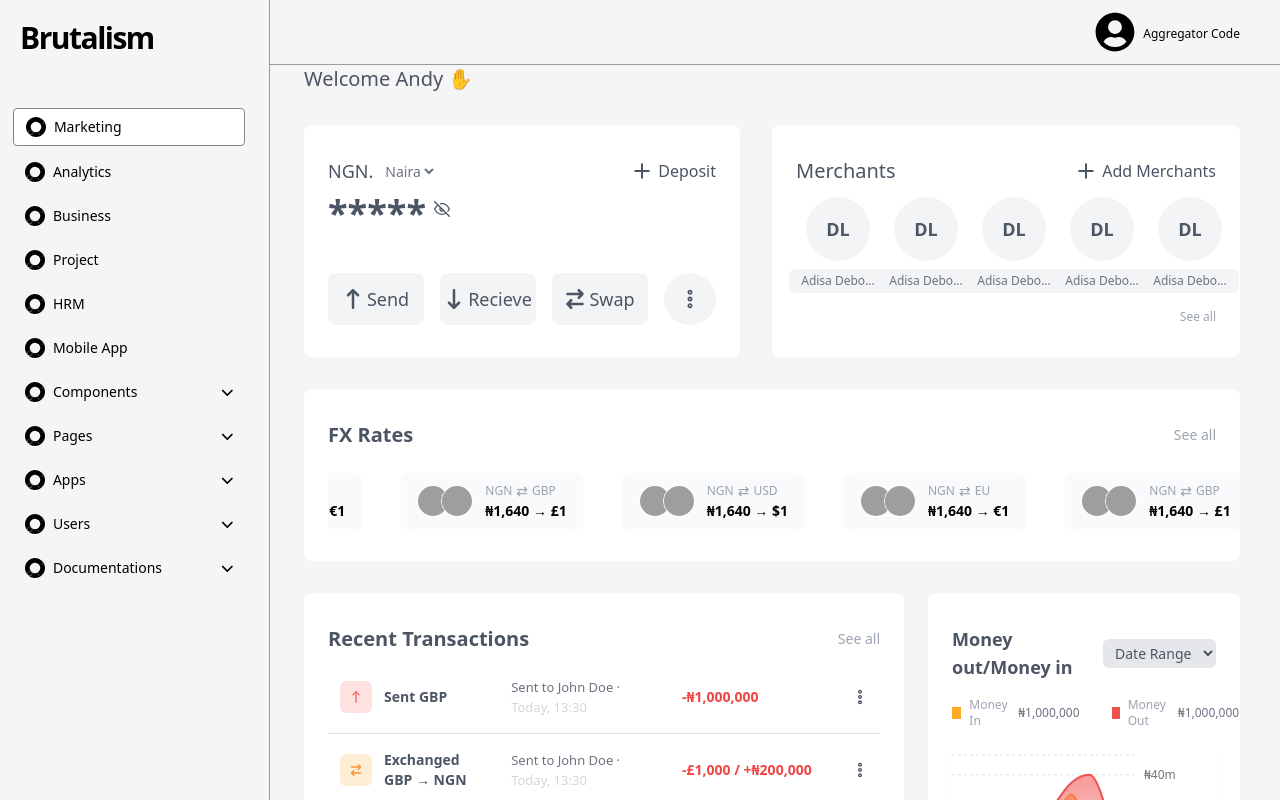
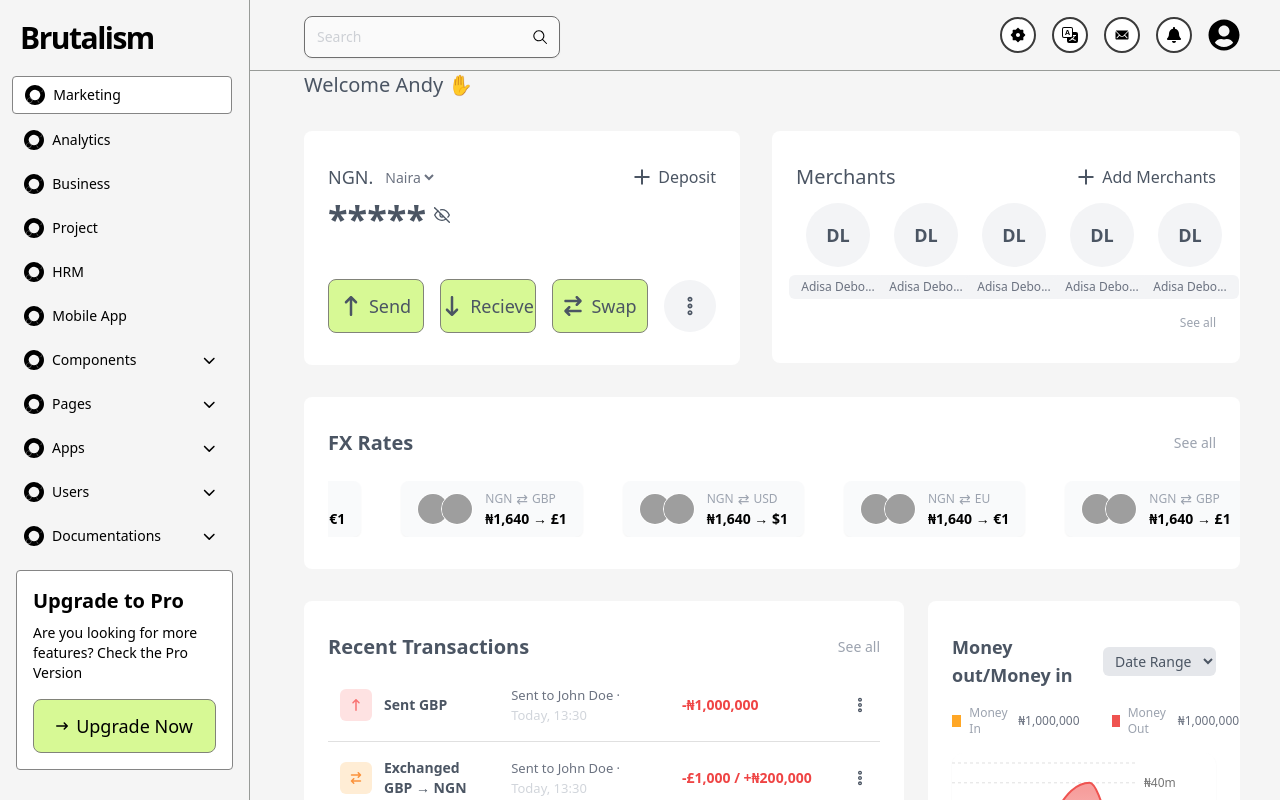
Before and after one commit to JT-OYEMADE/brutalism, a React (Vite) app: page / in a window 1280 px wide. Shown: the top 800 px of the page. Built offline with nearby package versions, Linux system fonts and the light colour scheme; grey boxes are pictures that could not be loaded.

Commit message:
dashboard layout

```diff
--- a/src/components/common/Button.tsx
+++ b/src/components/common/Button.tsx
@@ -1,6 +1,6 @@
 const Button = ({ prefixIcon, label }: { prefixIcon: React.ReactElement; label: string }) => {
   return (
-    <button className='bg-gray-100 rounded-lg w-full py-3 text-sm lg:text-lg font-medium flex items-center justify-center gap-1 hover:bg-gray-300 transition-colors transition-all duration-700 ease-[cubic-bezier(0.2,1,0.22,1)] hover:-translate-y-[1.5px]'>
+    <button className='bg-[#D7F995] rounded-lg w-full py-3 text-sm lg:text-lg font-medium flex items-center justify-center gap-2 hover:bg-gray-300 transition-colors transition-all duration-700 ease-[cubic-bezier(0.2,1,0.22,1)] border border-[#818379] hover:-translate-y-[1.5px]'>
       {prefixIcon} {label}
     </button>
   );
--- a/src/components/layouts/DashboardLayout/NavMenu.tsx
+++ b/src/components/layouts/DashboardLayout/NavMenu.tsx
@@ -5,8 +5,14 @@
 import { useState, useRef, useEffect } from 'react';
 import { useLocation, Link } from 'react-router-dom';
 import navItems from 'lib/constants/dashboardNavItems';
-import { FaChevronDown, FaChevronUp } from 'react-icons/fa6';
+import {
+  FaArrowDownLong,
+  FaArrowRightLong,
+  FaChevronDown,
+  FaChevronUp,
+} from 'react-icons/fa6';
 import { Textfield } from 'components/common/Textfield';
+import Button from 'components/common/Button';
 
 const NavMenu = () => {
   const location = useLocation();
@@ -56,7 +62,7 @@ const NavMenu = () => {
           </Link>
         </div>
 
-        <nav className='flex flex-1 flex-col mt-8'>
+        <nav className='flex flex-1 flex-col'>
           <ul role='list' className='flex flex-1 flex-col gap-y-7'>
             <li>
               <ul role='list' className='flex flex-col gap-y-2'>
@@ -65,14 +71,12 @@ const NavMenu = () => {
 
                   if (!sub) {
                     let isLinkActive = false;
-                    if (href)
-                      isLinkActive =
-                        href === location.pathname || location.pathname.includes(href);
+                    if (href) isLinkActive = href === location.pathname;
                     return (
                       <Link
                         to={href || '#'}
                         key={name}
-                        className={`flex gap-3 items-center justify-center text-sm w-[96%]`}>
+                        className={`flex gap-3 items-center justify-center text-sm w-[98%]`}>
                         <div
                           className={`w-[90%] flex gap-2 px-3 py-2 items-center h-full rounded ${
                             isLinkActive ? ' bg-white border border-[#858585]' : 'text-black'
@@ -108,7 +112,7 @@ const NavMenu = () => {
                         ref={(el) => {
                           submenuRefs.current[key || ''] = el;
                         }}
-                        className='flex flex-col gap-2 pl-10 overflow-hidden transition-all duration-300'
+                        className='flex flex-col gap-2 overflow-hidden transition-all duration-300'
                         style={{
                           maxHeight:
                             activeSubmenu === key
@@ -120,12 +124,13 @@ const NavMenu = () => {
                           return (
                             <li
                               key={submenuItem.name}
-                              className={`mx-6 px-4 rounded-2xl pb-1 ${
-                                isSubActive ? 'bg-[#296DDC80]' : ''
+                              className={`rounded w-[85%] mr-auto ml-4 px-5 py-2 ${
+                                isSubActive ? 'bg-white border border-[#858585]' : ''
                               }`}>
                               <Link
                                 to={submenuItem.href}
-                                className='text-xs text-black font-lato'>
+                                className='text-xs text-black font-lato flex items-center gap-1'>
+                                <span className='w-4 h-5'></span>
                                 {submenuItem.name}
                               </Link>
                             </li>
@@ -140,6 +145,13 @@ const NavMenu = () => {
           </ul>
         </nav>
       </div>
+      <div className='m-4 p-4 bg-white border border-[#858585] rounded'>
+        <h2 className='text-left text-xl font-semibold pb-2'>Upgrade to Pro</h2>
+        <p className='text-sm pb-4'>
+          Are you looking for more features? Check the Pro Version
+        </p>
+        <Button prefixIcon={<FaArrowRightLong className='w-3 h-3' />} label='Upgrade Now' />
+      </div>
     </div>
   );
 };
--- a/src/components/layouts/DashboardLayout/Navbar.tsx
+++ b/src/components/layouts/DashboardLayout/Navbar.tsx
@@ -1,4 +1,9 @@
-import { FaBars, FaUserCircle } from 'react-icons/fa';
+import { Textfield } from 'components/common/Textfield';
+import { BsTranslate } from 'react-icons/bs';
+import { FaBars, FaBell, FaUserCircle } from 'react-icons/fa';
+import { GoSearch } from 'react-icons/go';
+import { IoIosMail } from 'react-icons/io';
+import { RiSettings2Fill } from 'react-icons/ri';
 
 interface Navbarprops {
   setSidebarOpen: (val: boolean) => void;
@@ -15,17 +20,30 @@ const Navbar = ({ setSidebarOpen }: Navbarprops) => {
         <FaBars className='h-6 w-6' aria-hidden='true' />
       </button>
 
-      <div className='flex gap-x-4 justify-between items-center lg:w-full'>
-        <div></div>
-        <div className='flex gap-2 items-center'>
-          <FaUserCircle className='h-10 w-10' />
-          <div className='text-[10px] md:text-xs'>
-            <h5 className='font-bold'>
-              {/* {capitalizeFirstLetter(user?.firstName)} {capitalizeFirstLetter(user?.lastName)} */}
-            </h5>
-            <p className='mt-1'>Aggregator Code</p>
-            {/* <p>{aggregator?.aggregatorCode}</p> */}
-          </div>
+      <div className='flex gap-x-6 justify-between items-center lg:w-full'>
+        <div className='hidden lg:block'>
+          <Textfield
+            id='search'
+            placeholder='Search'
+            type='search'
+            className='w-32 md:w-48 lg:w-64 ring-0 focus:ring-0 border border-[#6F6F6F] bg-[#FAFAFA] px-3 py-2'
+            surfixIcon={<GoSearch className='w-4 h-4' />}
+          />
+        </div>
+        <div className='flex gap-4 items-center'>
+          <span className='border-2 border-[#3B3B3B] bg-white rounded-full p-2'>
+            <RiSettings2Fill className='h-4 w-4' />
+          </span>
+          <span className='border-2 border-[#3B3B3B] bg-white rounded-full p-2'>
+            <BsTranslate className='h-4 w-4' />
+          </span>
+          <span className='border-2 border-[#3B3B3B] bg-white rounded-full p-2'>
+            <IoIosMail className='h-4 w-4' />
+          </span>
+          <span className='border-2 border-[#3B3B3B] bg-white rounded-full p-2'>
+            <FaBell className='h-4 w-4' />
+          </span>
+          <FaUserCircle className='h-8 w-8' />
         </div>
       </div>
     </div>
--- a/src/components/layouts/DashboardLayout/index.tsx
+++ b/src/components/layouts/DashboardLayout/index.tsx
@@ -72,7 +72,7 @@ const DashboardLayout = ({ children }: LayoutProps) => {
         </Transition>
 
         {/* Static sidebar for desktop */}
-        <div className='hidden lg:fixed lg:inset-y-0 lg:z-30 lg:flex lg:w-[270px]  lg:flex-col'>
+        <div className='hidden lg:fixed lg:inset-y-0 lg:z-30 lg:flex lg:w-[250px]  lg:flex-col'>
           <NavMenu />
         </div>
 
```
